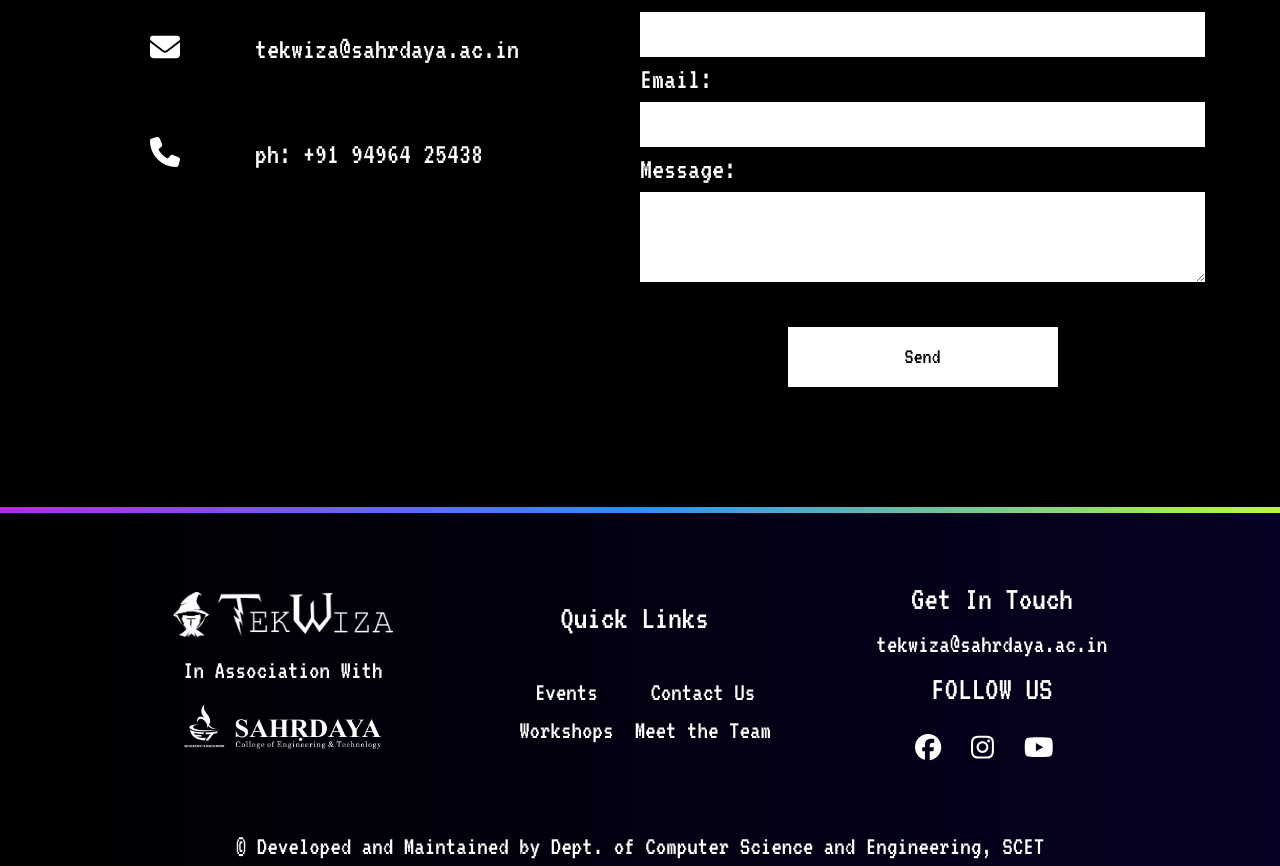
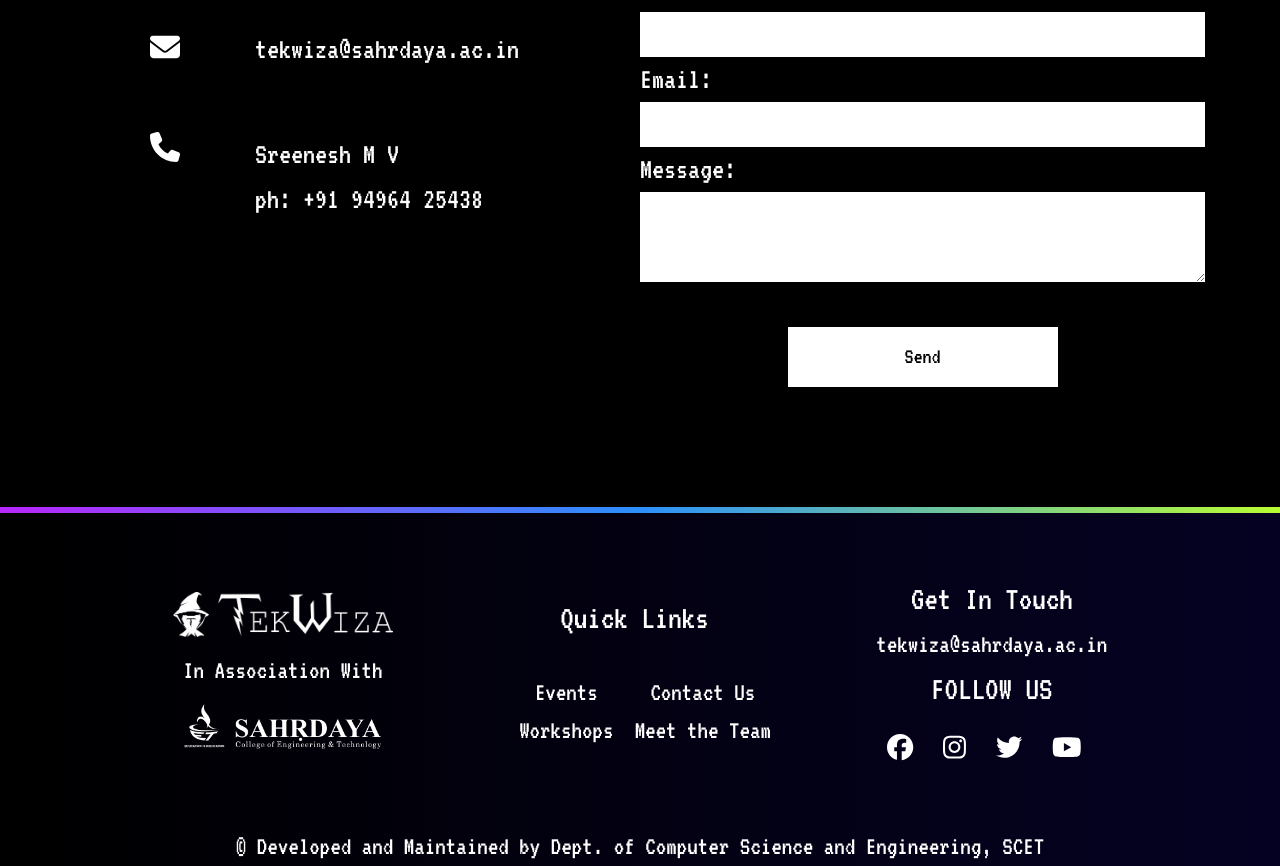
Before and after one commit to vivekkj123/tekwiza-web, a Next.js app: page /contact-us in a window 1280 px wide. Shown: the part 442-1308 px from the top of the page. Built offline with nearby package versions, Linux system fonts and the light colour scheme.

Commit message:
Update contact details and change social media links to tekwiza

```diff
--- a/pages/contact-us.js
+++ b/pages/contact-us.js
@@ -9,26 +9,50 @@ const ContactUS = () => {
   return (
     <div className="bg-black h-full overflow-hidden">
       <Navbar />
-      <PageHeader title={"Contact Us"}/>
+      <PageHeader title={"Contact Us"} />
       <div className="grid lg:grid-cols-2 p-3 lg:p-10">
-        <div >
-          <h3 className="my-8"><FontAwesomeIcon className="mx-2 lg:mx-10" icon={faEnvelope}/>tekwiza@sahrdaya.ac.in</h3>
-          <h3><FontAwesomeIcon className="mx-2 lg:mx-10" icon={faPhone}/>ph: +91 94964 25438</h3>
+        <div>
+          <h3 className="my-8">
+            <FontAwesomeIcon className="mx-2 lg:mx-10" icon={faEnvelope} />
+            tekwiza@sahrdaya.ac.in
+          </h3>
+          <div className="mx-2 lg:mx-10 flex">
+            <FontAwesomeIcon icon={faPhone} />
+            <div className="flex flex-col mx-2 lg:mx-10">
+              <h3>Sreenesh M V</h3>
+              <h3>ph: +91 94964 25438</h3>
+            </div>
+          </div>
         </div>
-        <form action="https://submit-form.com/vfs77Kad" className="flex flex-col my-6 lg:my-0">
+        <form
+          action="https://submit-form.com/vfs77Kad"
+          className="flex flex-col my-6 lg:my-0"
+        >
           <label htmlFor="name">Name:</label>
           <input required className="text-black px-3" type="text" name="name" />
           <label htmlFor="email">Email:</label>
-          <input required className="text-black px-3" type="text" name="email" />
+          <input
+            required
+            className="text-black px-3"
+            type="text"
+            name="email"
+          />
           <label htmlFor="Message">Message:</label>
-          <textarea required className="text-black px-3" type="text" name="message" />
-            <button type={'submit'} className="text-center w-36 text-xs my-6 py-2 mx-auto button bg-white text-black">
-             Send
-            </button>
+          <textarea
+            required
+            className="text-black px-3"
+            type="text"
+            name="message"
+          />
+          <button
+            type={"submit"}
+            className="text-center w-36 text-xs my-6 py-2 mx-auto button bg-white text-black"
+          >
+            Send
+          </button>
         </form>
       </div>
       <Footer />
-
     </div>
   );
 };
--- a/src/components/Footer.jsx
+++ b/src/components/Footer.jsx
@@ -7,6 +7,7 @@ import { FontAwesomeIcon } from "@fortawesome/react-fontawesome";
 import {
   faFacebook,
   faInstagram,
+  faTwitter,
   faYoutube,
 } from "@fortawesome/free-brands-svg-icons";
 import Link from "next/link";
@@ -73,13 +74,16 @@ const Footer = () => {
           </Link>
           <h2 className="text-lg">FOLLOW US</h2>
           <div className="socialMediaIcon mt-2">
-            <Link href={"https://www.facebook.com/Sahrdaya/"}>
+            <Link
+              href={"https://www.facebook.com/profile.php?id=100087384447381"}
+            >
               <FontAwesomeIcon className="mr-2" icon={faFacebook} />
             </Link>
-            <Link
-              href={"https://www.instagram.com/sahrdaya.engineering.college/"}
-            >
+            <Link href={"https://www.instagram.com/tekwiza/"}>
               <FontAwesomeIcon className="mx-2" icon={faInstagram} />
+            </Link>
+            <Link href={"https://twitter.com/tekwiza"}>
+              <FontAwesomeIcon className="mx-2" icon={faTwitter} />
             </Link>
             <Link href={"https://www.youtube.com/c/SahrdayaOfficialChannel"}>
               <FontAwesomeIcon className="mx-2" icon={faYoutube} />
```
Also changed, not shown: 1 other file (tests, documents, lock files or other folders).
